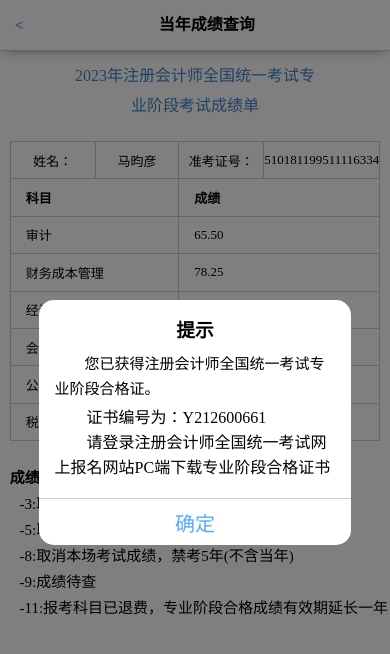
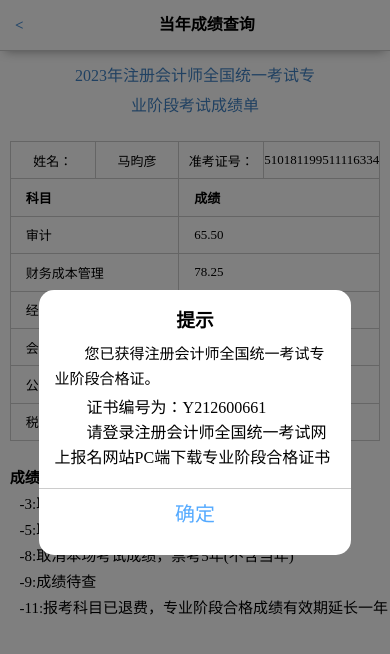
Before and after one commit to Li-Sen12345/test1, a plain HTML site: page index.html in a window 390 px wide. Drawn offline with Linux system fonts and the light colour scheme.

Commit message:
Update style.css

```diff
--- a/css/style.css
+++ b/css/style.css
@@ -57,7 +57,7 @@
 	}
 	.modal .container{
 	    width: 80%;
-	    height: 245px;
+	    height: 265px;
 	    background-color: white;
 	    position: absolute;
 	    left: 0;
```
